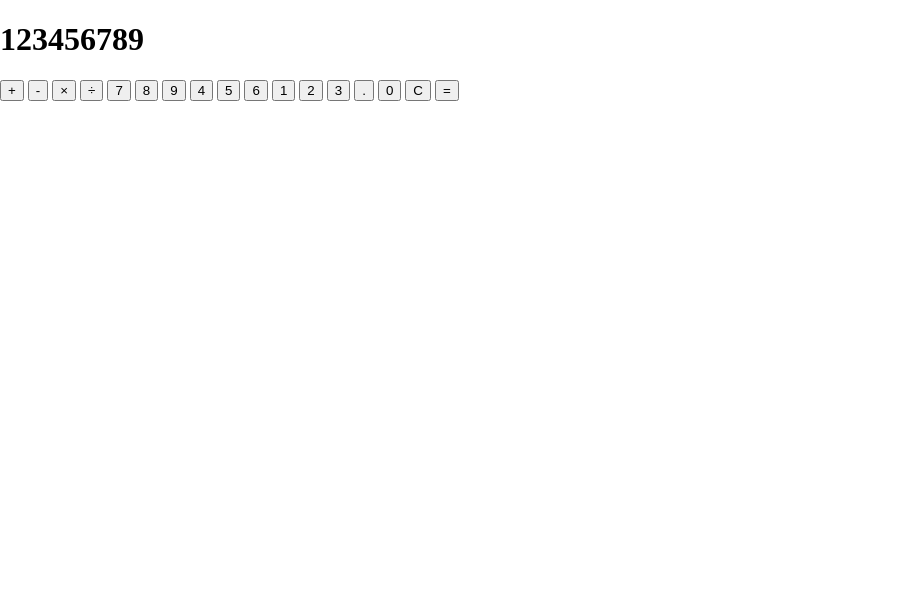
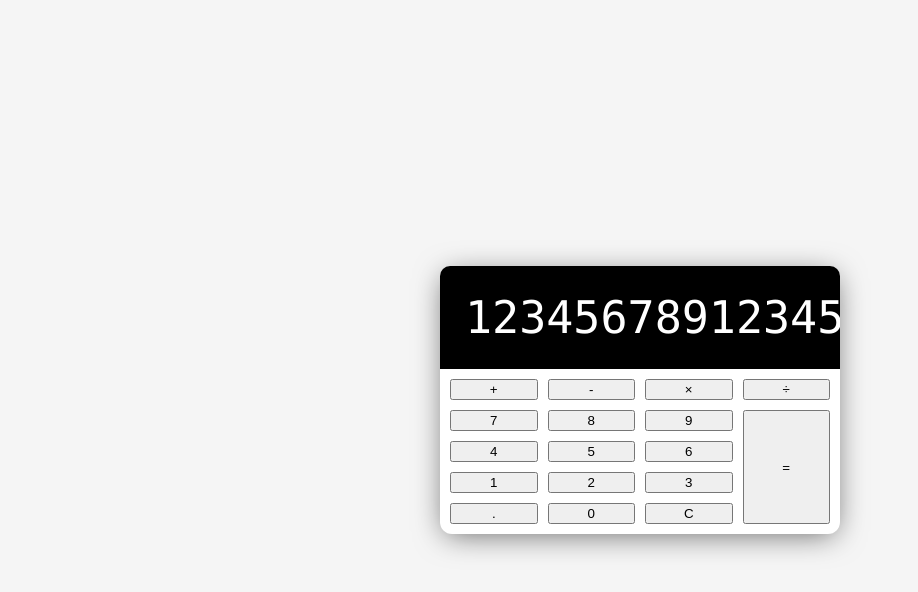
Before and after one commit to borissoto/vanillajs-calculator, a plain HTML site: page index.html in a window 1280 px wide. Shown: the whole page, without its empty margins (0-918 px from the left). Drawn offline with Linux system fonts and the light colour scheme.

Commit message:
build ui css grid and display

```diff
--- a/index.html
+++ b/index.html
@@ -16,7 +16,7 @@
     <div class="calculator">
       <!-- Display -->
       <div class="calculator-display">
-        <h1>123456789</h1>
+        <h1>12345678912345678913</h1>
       </div>
       <!-- Buttons -->
       <div class="calculator-buttons">
--- a/style.css
+++ b/style.css
@@ -5,4 +5,66 @@ html {
 body {
   margin: 0;
   min-height: 100vh;
+  display: flex;
+  justify-content: center;
+  align-items: center;
+  background: whitesmoke;
+  /* background: linear-gradient(to right, #0f2027, #203a43, #2c5364); */
 }
+
+.calculator {
+  background: white;
+  width: 400px;
+  border-radius: 12px;
+  box-shadow: 0 5px 30px -5px rgba(0, 0, 0, 0.6);
+}
+
+/* Display */
+.calculator-display {
+  background: black;
+  color: white;
+  margin: 0;
+  display: flex;
+  align-items: center;
+  justify-content: flex-end;
+  border-radius: 10px 10px 0 0;
+}
+
+.calculator-display h1 {
+  margin: 0;
+  padding: 25px;
+  font-size: 45px;
+  font-family: 'Lucida Console', sans-serif;
+  font-weight: 100;
+  overflow-x: auto;
+}
+
+/* Custom Scrollbar */
+::-webkit-scrollbar {
+  width: 10px;
+}
+
+::-webkit-scrollbar-track {
+  background: #f1f1f1;
+}
+
+::-webkit-scrollbar-thumb {
+  background: #888;
+}
+
+::-webkit-scrollbar-thumb:hover {
+  background: #555;
+}
+
+/* Buttons */
+.calculator-buttons {
+  display: grid;
+  grid-template-columns: repeat(4, 1fr);
+  gap: 10px;
+  padding: 10px;
+}
+
+.equal-sign {
+  grid-column: -2;
+  grid-row: 2 / span 4;
+}
```
